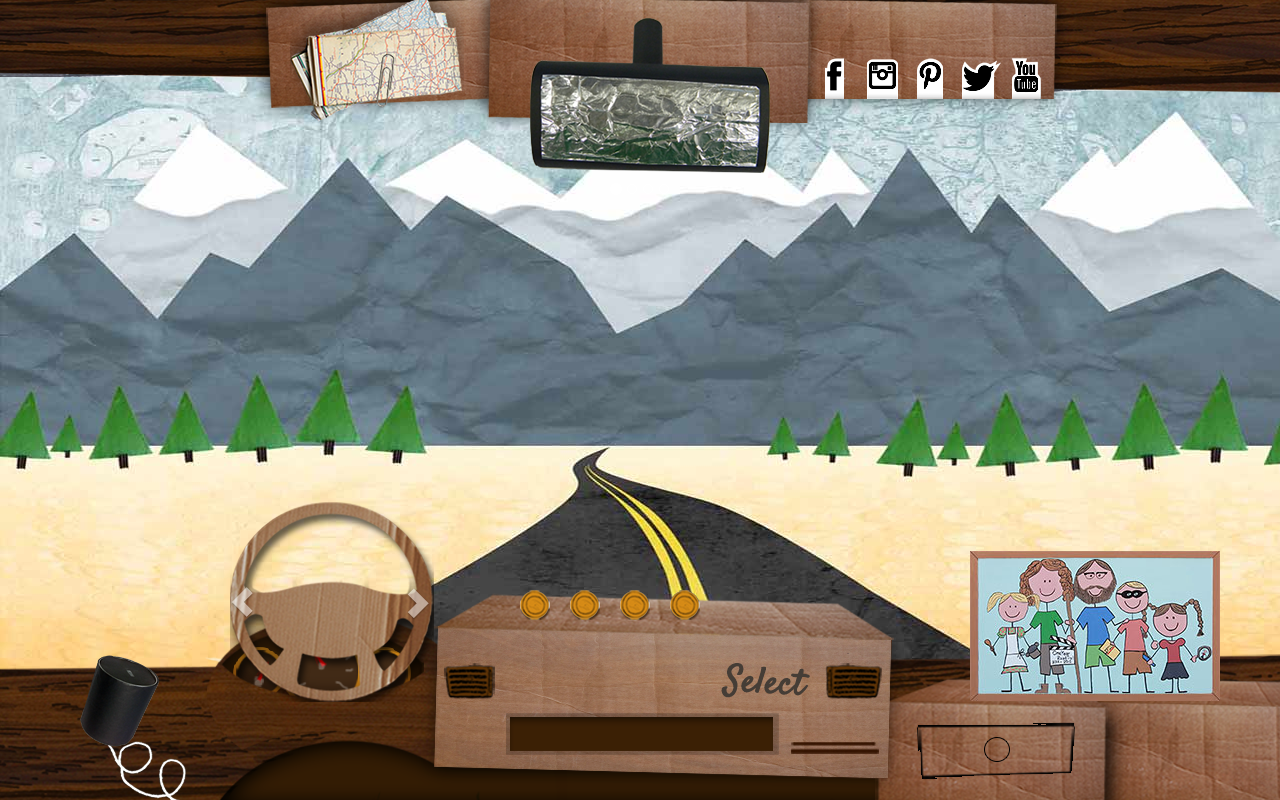
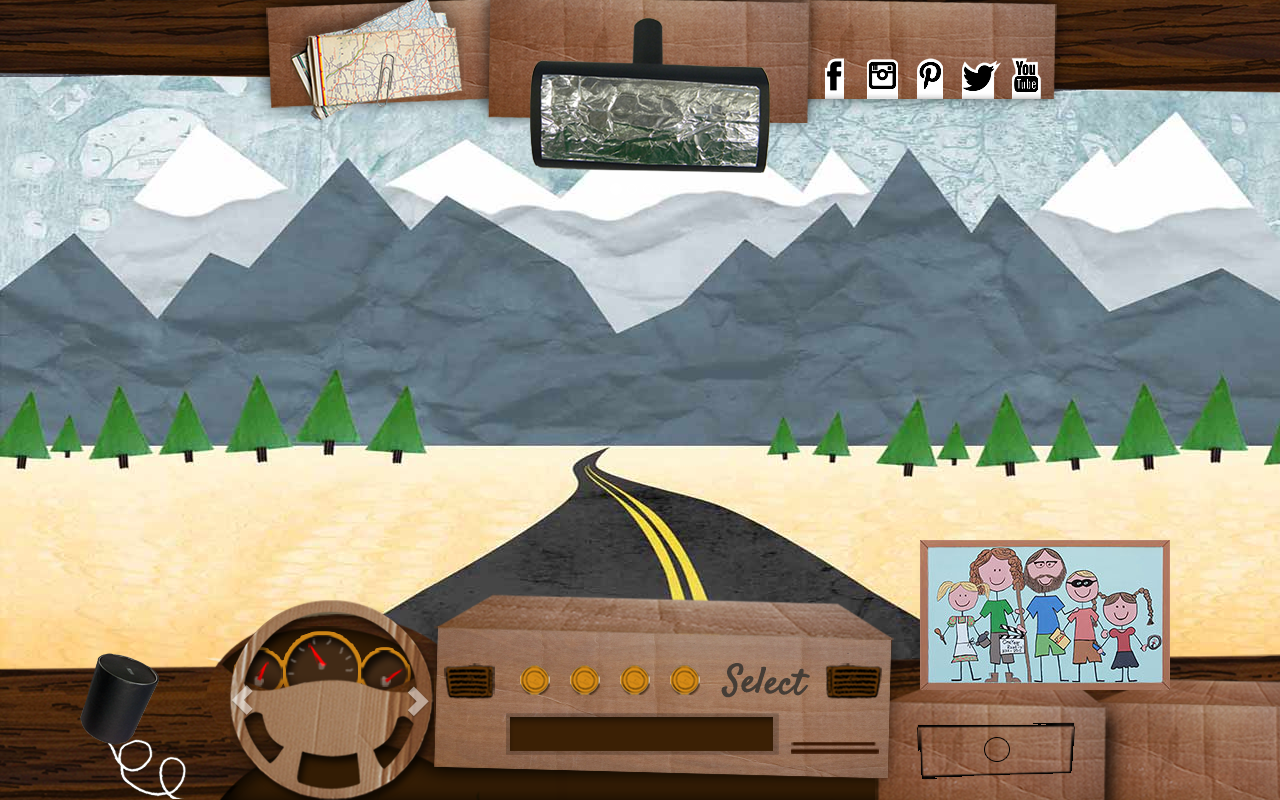
Before and after one commit to dtorst/oyrt, a plain HTML site: page index.html in a window 1280 px wide. Drawn offline with nearby package versions, Linux system fonts and the light colour scheme; some packages are replaced by stand-ins of ours; a script that the page names is missing.

Commit message:
all dashboard fixed elements in working order

```diff
--- a/css/main.css
+++ b/css/main.css
@@ -146,8 +146,8 @@
 }
 
 #left-footer-left {
-    position:relative;
-    top:70px;
+    position:fixed;
+    bottom:0px;
     display:block;
 /*    background-color:brown;
     border:1px solid black; */
@@ -161,7 +161,7 @@
 
 #left-footer-right {
     position:fixed;
-    top:502px;
+    bottom:0px;
     left:230px;
     display:block;
     background-image:url('../img/steering-wheel.png');
@@ -171,8 +171,8 @@
 }
 
 #center-footer-main {
-    position:relative;
-    top:50px;
+    position:fixed;
+    bottom:0px;
     display:block;
     float:left;
     margin-left:20px;
@@ -183,7 +183,7 @@
 #buttons {
     position: fixed;
     left:510px;
-    top:580px;
+    bottom:85px;
     height:60px;
 }
 
@@ -203,11 +203,11 @@
 }
 
 #radio-readout {
-    position: absolute;
+    position:fixed;
     height:35px;
     width:250px;
-    top:80px;
-    left:45px;
+    bottom:50px;
+    left:510px;
 }
 
 #readout {
@@ -219,8 +219,8 @@
 
 #family-portrait {
     position:fixed;
-    left:970px;
-    margin-top:-35px;
+    left:920px;
+    bottom:110px;
     width:250px;
     height:150px;
     display:block;
@@ -267,8 +267,8 @@ p, span {
 }
 
 #right-footer-main {
-    position:relative;
-    top:1px;
+    position:fixed;
+    bottom:0px;
     display:block;
     float:left;
     height:130px;
```
